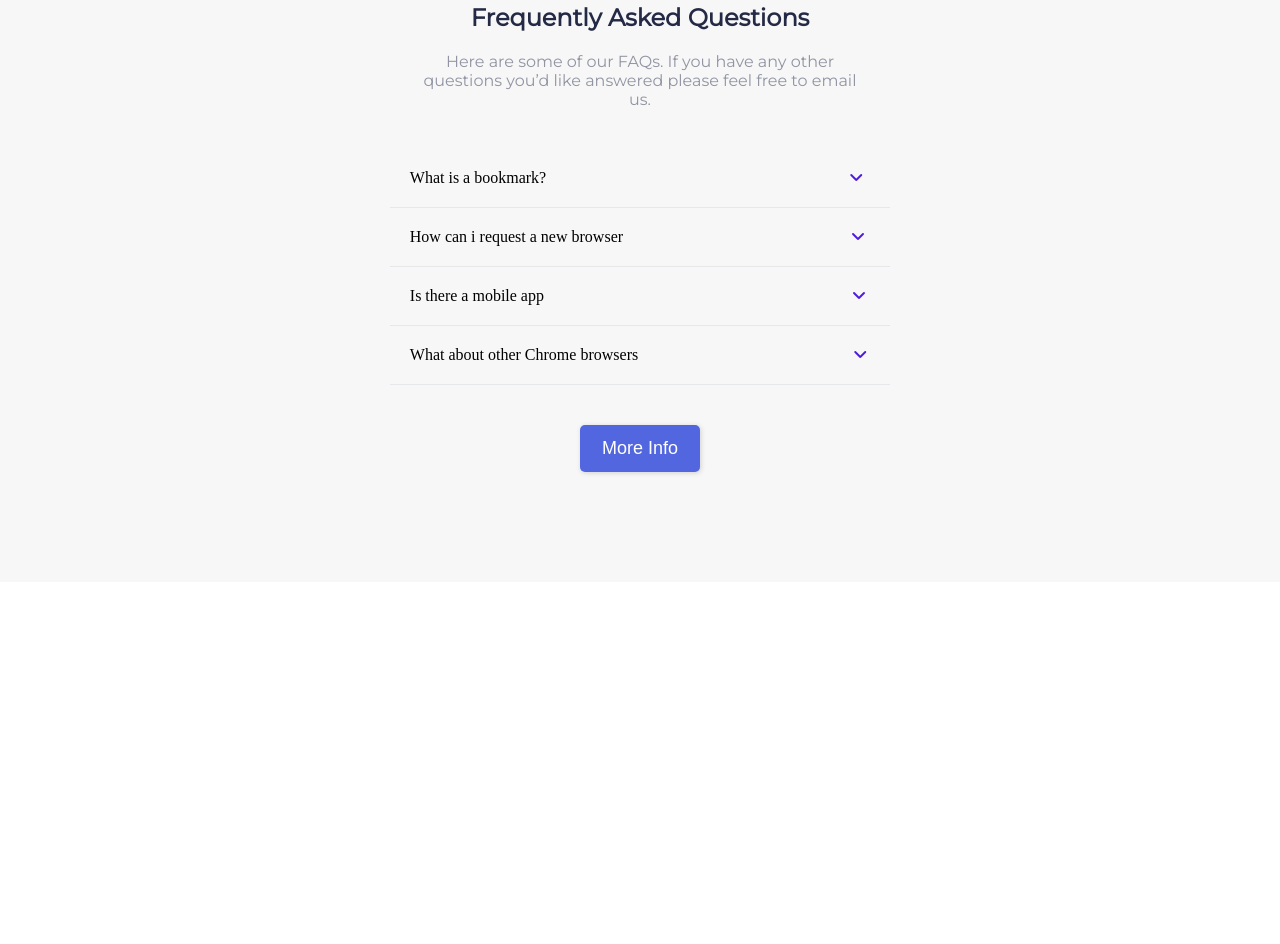
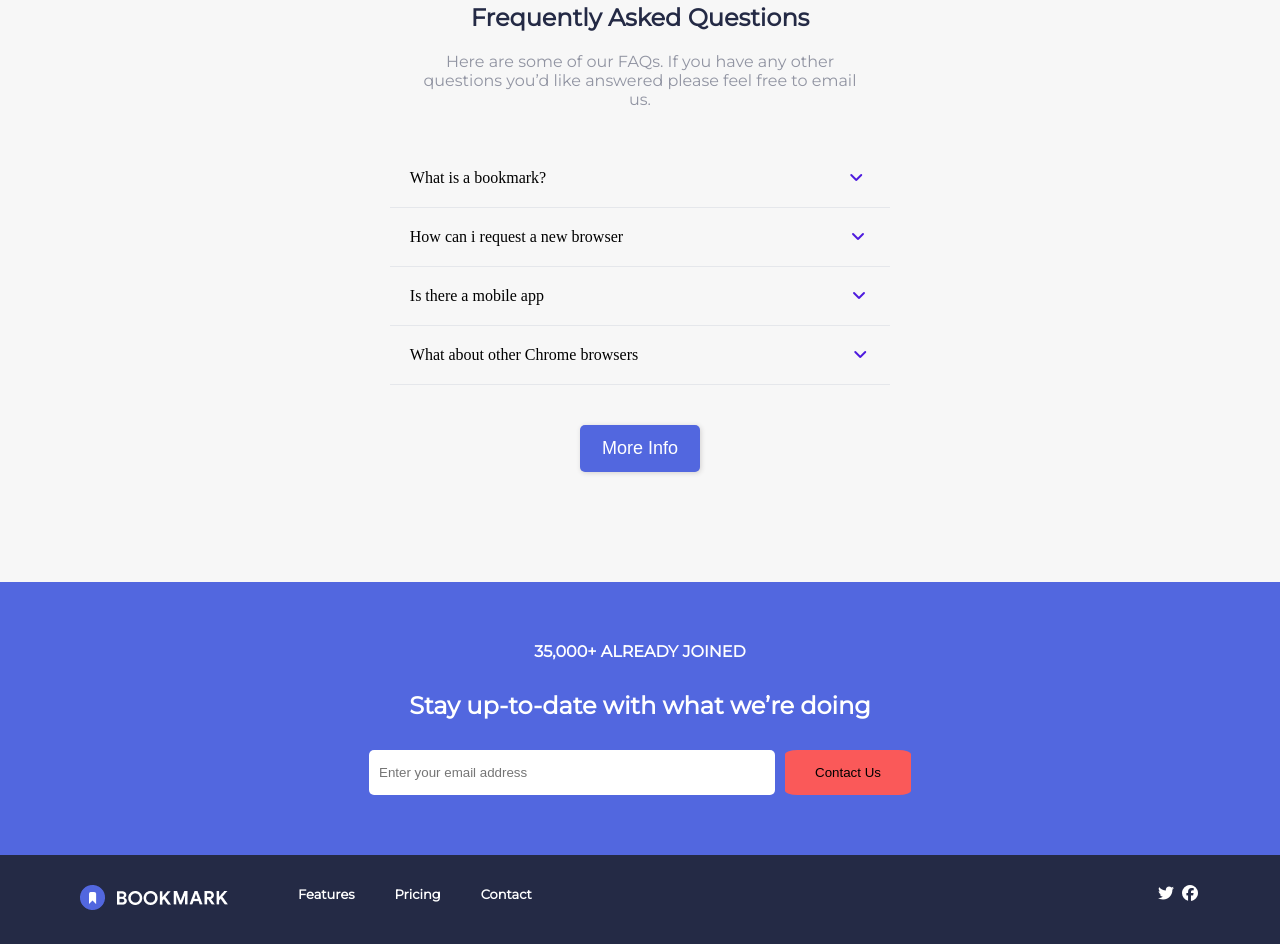
Before and after one commit to Hadiya-Naeem/Responsive-header, a plain HTML site: page index.html in a window 1280 px wide. Shown: the part 3517-4461 px from the top of the page. Before the commit the page ends 4099 px from the top, so only its background shows below. Drawn offline with Linux system fonts and the light colour scheme.

Commit message:
all doneeee

```diff
--- a/index.html
+++ b/index.html
@@ -220,11 +220,33 @@
 <!-- FAQs end -->
 <!-- footer start -->
 <div class="footer">
-
+    <div><h4>35,000+ ALREADY JOINED</h4></div>
+    <div><h2>Stay up-to-date with what we’re doing</h2></div>
+    <div class="inputdiv"> <input class="inputfooter" type="emial" placeholder="Enter your email address">
+    <button class="footerbtn">Contact Us</button></div>
 </div>
 
 <!-- footer end-->
+<div class="bgbelow">
+   <div class="dont">
+     <div>
+        <img src="./images/download.png" alt="logo ">
+    </div>
+    <div class="uldiv">
+        <ul>
+            <li> <a href="">Features</a></li>
+            <li> <a href="">Pricing</a></li>
+            <li> <a href="">Contact</a></li>
 
+        </ul>
+    </div>
+   </div>
+    <div>
+        <i class="fa-brands fa-twitter" style="color: rgb(255, 255, 255);"></i>
+        <i class="fa-brands fa-facebook" style="color: rgb(255, 255, 255);"></i>
+
+    </div>
+</div>
 
 
 
--- a/style.css
+++ b/style.css
@@ -421,7 +421,60 @@ gap: 300px;
     color: black;
 }
 
+/* footer start */
+.footer{
+    background-color: var(--primary);
+    text-align: center;
+    color: white;
+    font-family:Mont;
+    display: flex;
+    flex-direction: column;
+    gap: 30px;
+    padding: 60px;
+}
+.inputfooter{
+    border: none;
+    padding: 15px 10px;
+    width: 35%;
+    border-radius: 5px;
+}
 
+.footerbtn{
+    background-color: rgb(250 89 89 );
+    border: none;
+    padding: 15px 30px;
+    border-radius: 10%;
+}
+.inputdiv{
+    display: flex;
+    justify-content: center;
+    gap: 10px;
+}
+.bgbelow{
+    background-color: rgb(36 42 69);
+    display: flex;
+    justify-content: space-between;
+    padding: 30px 80px;
+}
+.uldiv ul{
+display: flex;
+gap: 40px;
+}
+.uldiv li{
+    list-style: none;
+
+}
+.uldiv li a{
+    text-decoration: none;
+    color: white;
+    font-family: Mont;
+    font-size: small;
+    font-weight: bold;
+}
+.dont{
+    display: flex;
+    gap: 70px;
+}
 
 
 
```
Also changed, not shown: images/download.png (added).
